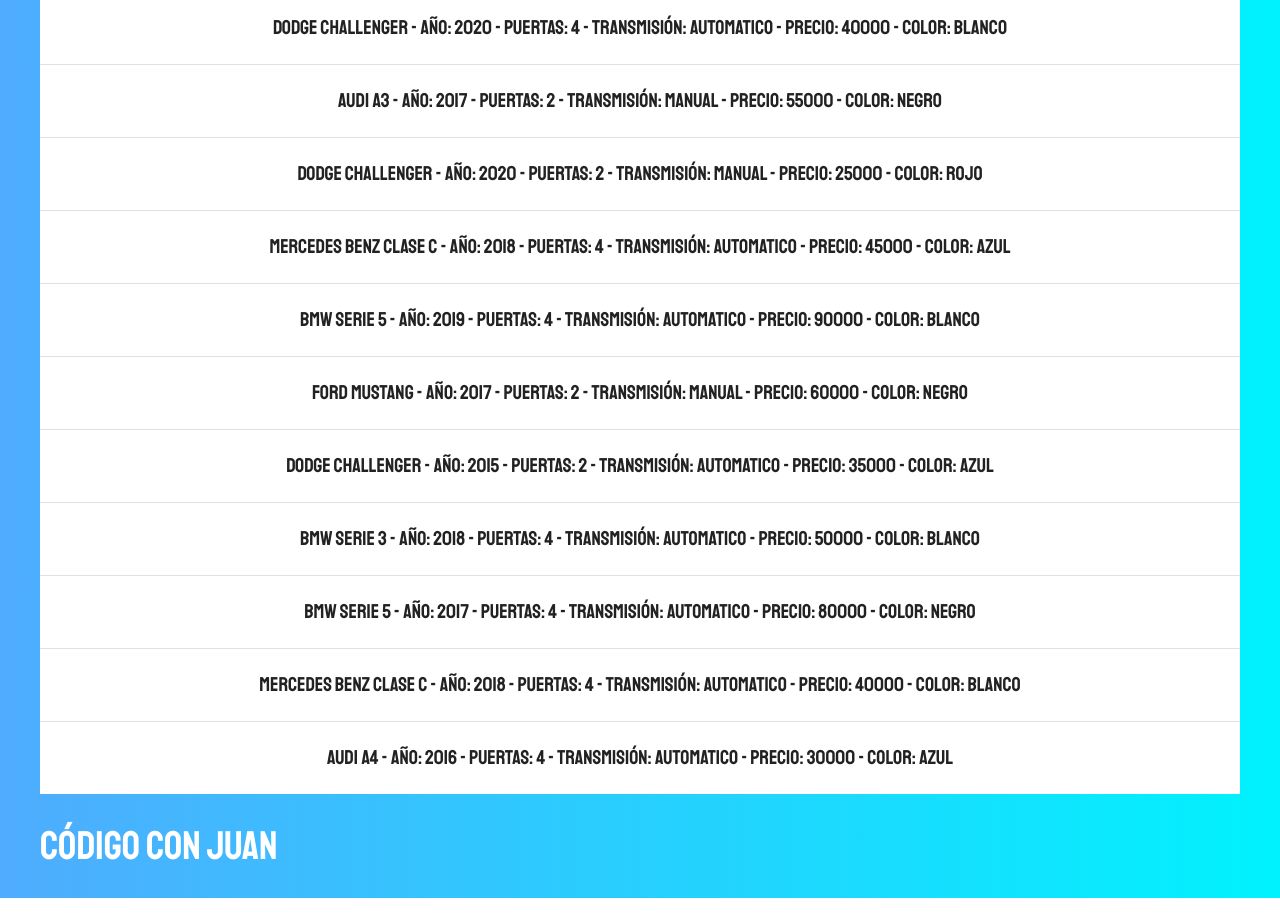
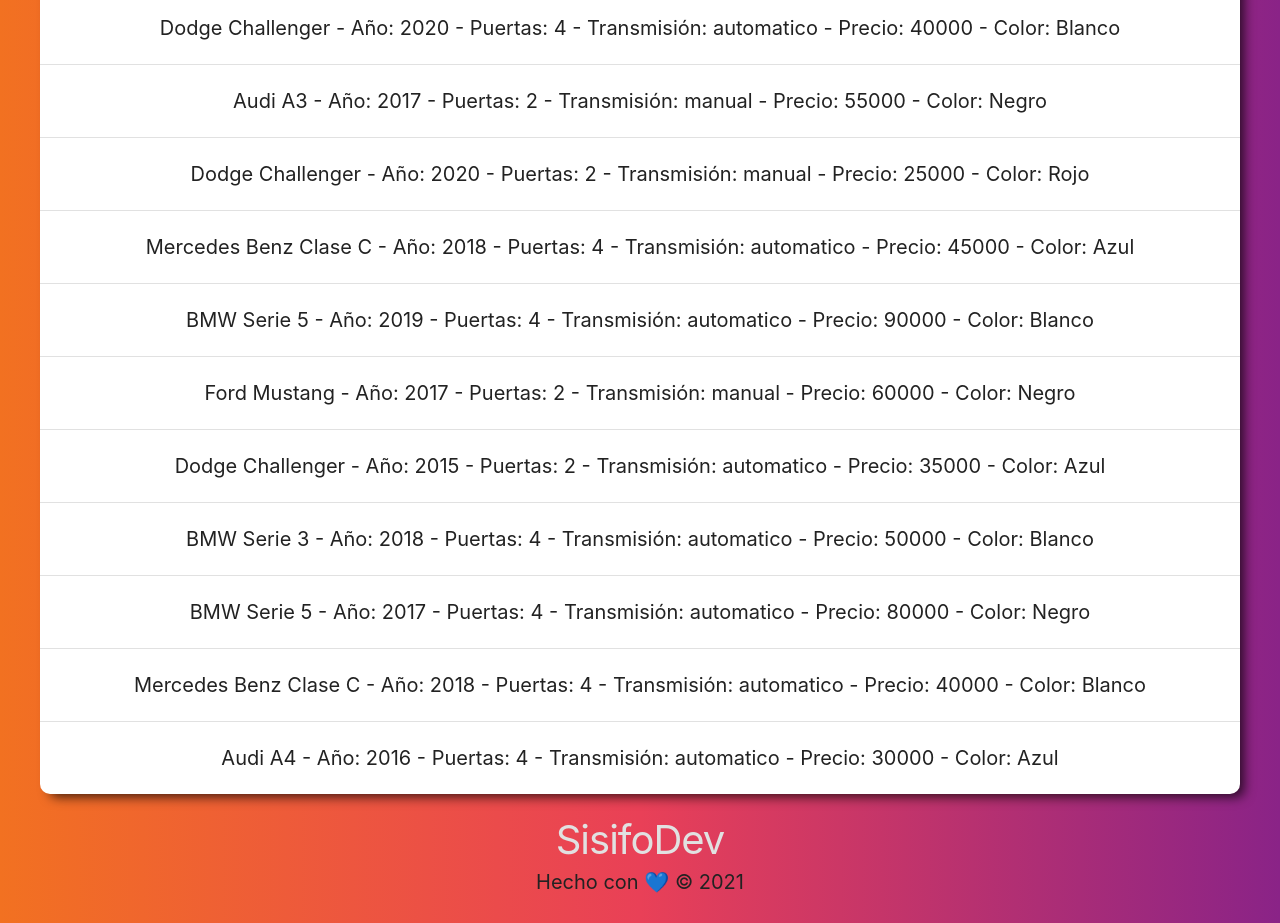
Before and after one commit to Sisifo-G/buscador-js, a plain HTML site: page index.html in a window 1280 px wide. Shown: the part 1200-2123 px from the top of the page. Before the commit the page ends 2098 px from the top, so only its background shows below. Drawn offline with Linux system fonts and the light colour scheme.

Commit message:
Cambios en CSS

```diff
--- a/css/app.css
+++ b/css/app.css
@@ -1,25 +1,55 @@
 body {
-    background-image: linear-gradient(to right, #4facfe 0%, #00f2fe 100%);
-    font-family: 'Staatliches', cursive;
+  background: #8a2387; /* fallback for old browsers */
+  background: -webkit-linear-gradient(
+    to right,
+    #f27121,
+    #e94057,
+    #8a2387
+  ); /* Chrome 10-25, Safari 5.1-6 */
+  background: linear-gradient(
+    to right,
+    #f27121,
+    #e94057,
+    #8a2387
+  ); /* W3C, IE 10+/ Edge, Firefox 16+, Chrome 26+, Opera 12+, Safari 7+ */
+
+  font-family: -apple-system, BlinkMacSystemFont, "Segoe UI", Roboto, Oxygen,
+    Ubuntu, Cantarell, "Open Sans", "Helvetica Neue", sans-serif;
 }
 html {
   font-size: 62.5%;
 }
 h1 {
-    font-family: 'Staatliches', cursive;
+  font-family: -apple-system, BlinkMacSystemFont, "Segoe UI", Roboto, Oxygen,
+    Ubuntu, Cantarell, "Open Sans", "Helvetica Neue", sans-serif;
   font-size: 6rem;
+  font-weight: 500;
   padding: 3rem 0;
   margin: 0;
+}
+
+h3 {
+  color: #e1e1e1;
+  font-size: 4rem;
+  font-weight: 400;
+  margin-top: 20px;
+  margin-bottom: 0;
 }
 .contenedor {
   background-color: white;
   max-width: 1200px;
   margin: 0 auto;
+  border-radius: 10px;
+  -webkit-box-shadow: 7px 6px 12px -3px rgba(0, 0, 0, 0.73);
+  -moz-box-shadow: 7px 6px 12px -3px rgba(0, 0, 0, 0.73);
+  box-shadow: 7px 6px 12px -3px rgba(0, 0, 0, 0.73);
 }
 p {
   font-size: 2rem;
 }
-h1, p {
+h1,
+h3,
+p {
   text-align: center;
 }
 form {
@@ -28,10 +58,11 @@ form {
   padding: 4rem;
   background: white;
   margin-bottom: 10rem;
-    font-family: Arial, Helvetica, sans-serif;
+  font-family: -apple-system, BlinkMacSystemFont, "Segoe UI", Roboto, Oxygen,
+    Ubuntu, Cantarell, "Open Sans", "Helvetica Neue", sans-serif;
 }
-#app p{
-    text-align: left!important;
+#app p {
+  text-align: left !important;
   font-size: 2rem;
   font-family: Arial, Helvetica, sans-serif;
 }
@@ -43,7 +74,7 @@ form {
 #resultado p span {
   font-weight: bold;
 }
-#resultado p:last-of-type{
+#resultado p:last-of-type {
   border: none;
 }
 .alerta {
@@ -58,7 +89,7 @@ form {
   background-color: red;
 }
 
-.sitio-web  {
+.sitio-web {
   color: white;
   display: block;
   font-size: 4rem;
--- a/index.html
+++ b/index.html
@@ -5,7 +5,8 @@
     <meta name="viewport" content="width=device-width, initial-scale=1.0">
     <meta http-equiv="X-UA-Compatible" content="ie=edge">
     <title>Buscador múltiples campos - JS Moderno </title>
-    <link href="https://fonts.googleapis.com/css?family=Staatliches" rel="stylesheet">
+    <link rel="preconnect" href="https://fonts.gstatic.com">
+    <link href="https://fonts.googleapis.com/css2?family=Roboto:wght@300;400;700&display=swap" rel="stylesheet">
     <link rel="stylesheet" href="css/normalize.css">
     <link rel="stylesheet" href="css/skeleton.css">
     <link rel="stylesheet" href="css/app.css">
@@ -102,7 +103,8 @@
         <div id="resultado"></div>
     </div>
 
-    <a class="sitio-web" href="https://www.codigoconjuan.com" rel="nofollow noopener noreferrer" >Código Con Juan</a>
+    <h3>SisifoDev</h3>
+    <p>Hecho con 💙 &copy; 2021</p>
 
     <script src="js/db.js"></script>
     <script src="js/app.js"></script>
--- a/js/app.js
+++ b/js/app.js
@@ -123,7 +123,7 @@ function noResultado(){
     limpiarHTML();
     const noResultado = document.createElement('div');
     noResultado.classList.add('alerta', 'error');
-    noResultado.textContent = 'No hay resultados';
+    noResultado.textContent = 'No hay resultados, intenta con otras características';
     resultado.appendChild(noResultado);
 }
 
```
Lines whose indentation alone changed are shown as unchanged.
